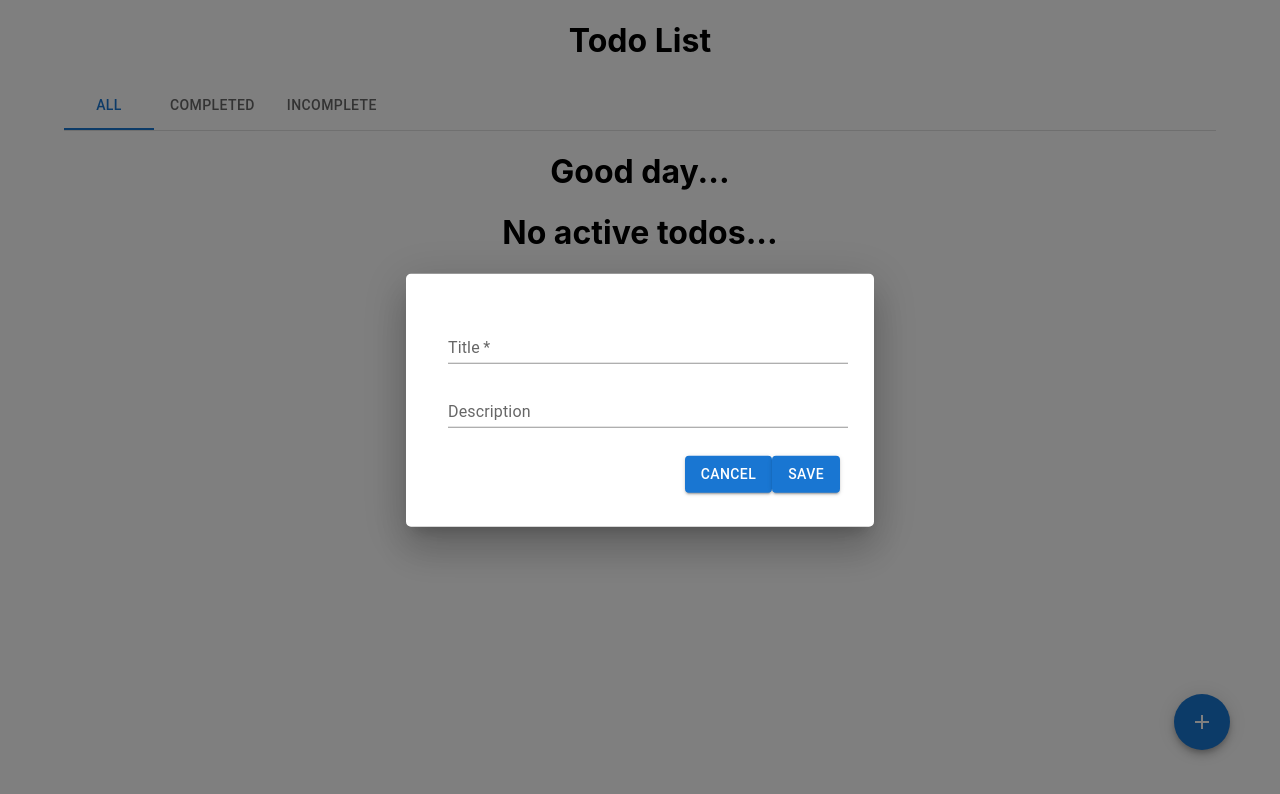
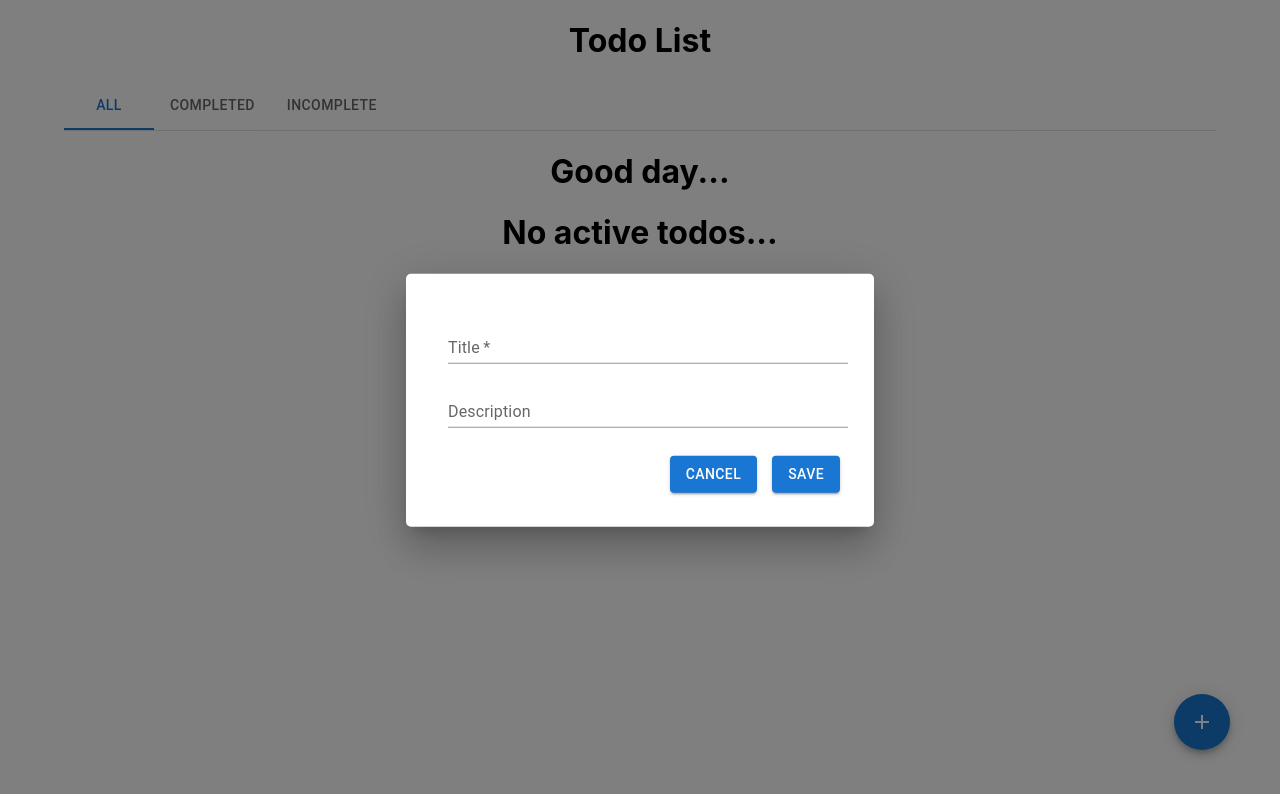
Before and after one commit to pradheeps1/todoApp, a React (Create React App) app: page / in a window 1280 px wide. Both pictures are taken after a click on the button "OPEN MODAL". Shown: the top 794 px of the page. Built offline with nearby package versions, Linux system fonts and the light colour scheme.

Commit message:
[Pradheep] minor improvements on UX for model

```diff
--- a/src/components/AddNewTodo.js
+++ b/src/components/AddNewTodo.js
@@ -74,7 +74,7 @@ const AddNewTodo = () => {
                         />
                     </FormControl>
                     <FooterWrapper>
-                        <Button variant="contained" onClick={handleClose}>CANCEL</Button>
+                        <Button variant="contained" onClick={handleClose} style={{ marginRight: "15px" }}>CANCEL</Button>
                         <Button variant="contained" onClick={handleSubmit}>SAVE</Button>
                     </FooterWrapper>
 
```
